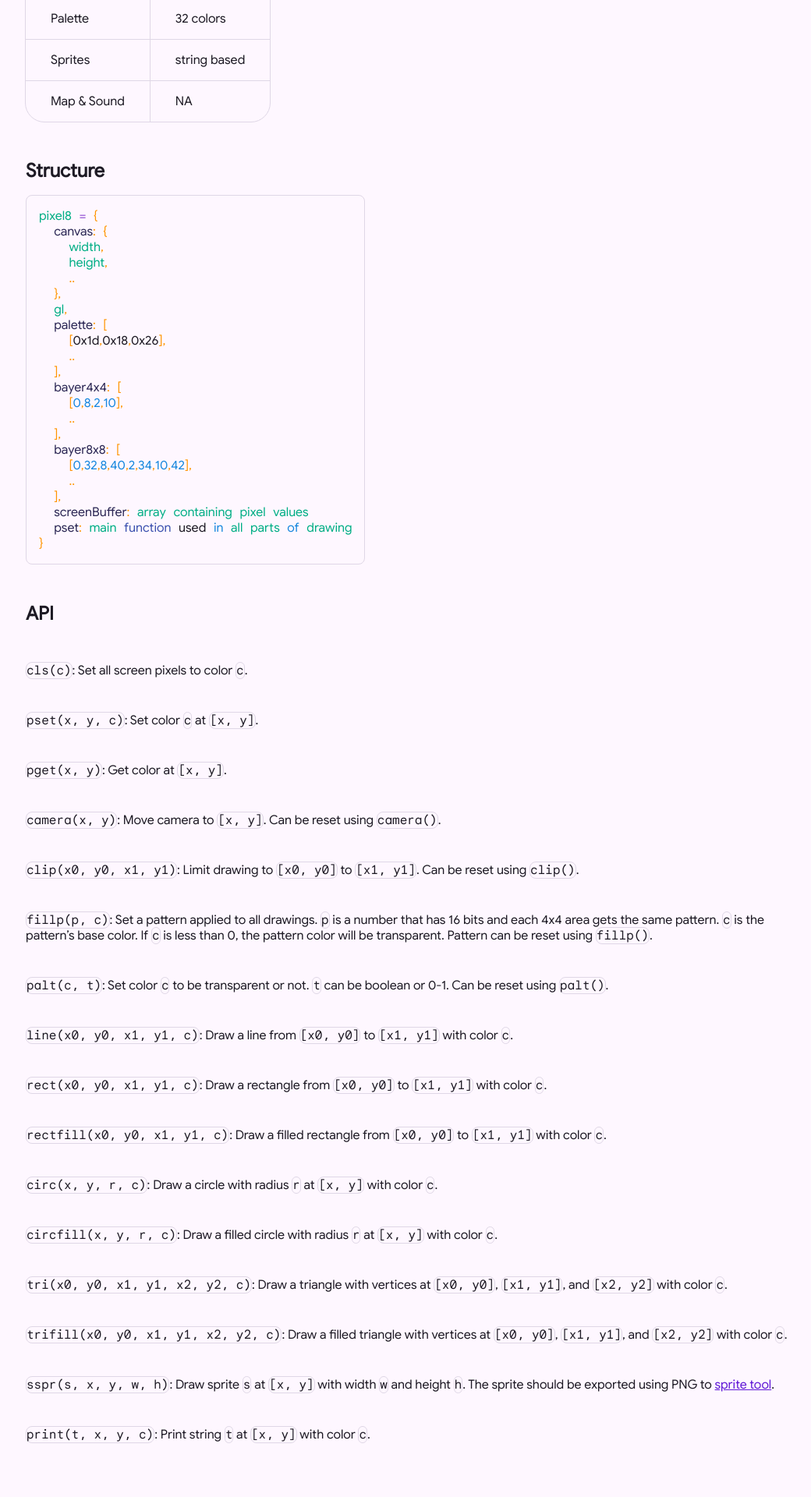
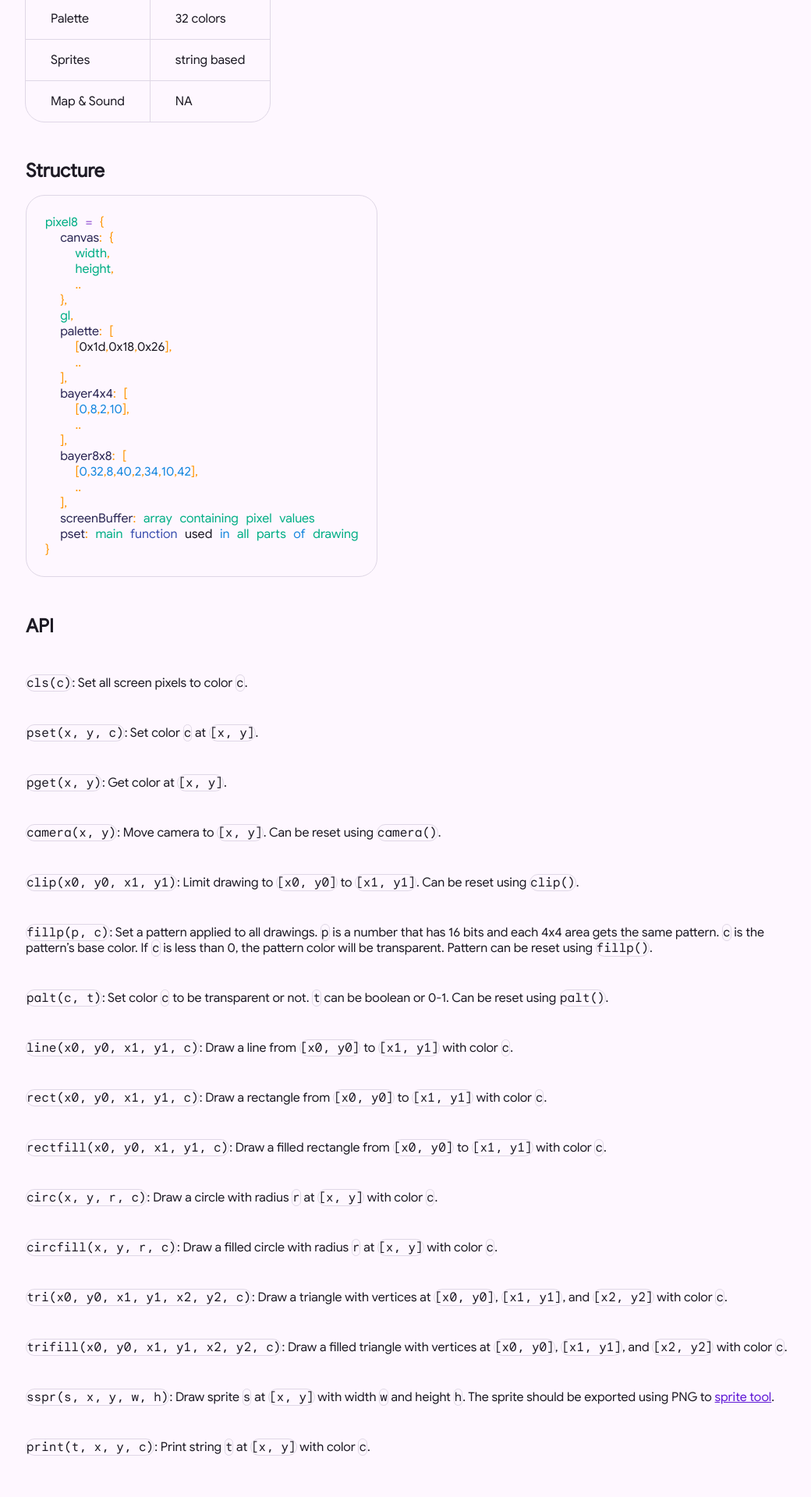
Before and after one commit to Nxrix/nxrix.github.io, a Jekyll site: the page built from _projects/pixel-8.md, in a window 1280 px wide. Shown: the part 628-2548 px from the top of the page at 78% size, without its empty margins (117-1157 px from the left). Built offline with Jekyll 4.4.1, drawn with Linux system fonts in a browser that asks for light colours.

Commit message:
Update style.css

```diff
--- a/assets/css/style.css
+++ b/assets/css/style.css
@@ -475,7 +475,7 @@ ol, ul {
   width: fit-content;
   max-width: 100%;
   border: 1px solid var(--md-sys-color-surface-dim);
-  border-radius: 8px;
+  border-radius: 24px;
   overflow: auto;
 }
 .body .content .highlighter-rouge div {
@@ -483,7 +483,7 @@ ol, ul {
   height: fit-content;
 }
 .body .content .highlighter-rouge pre {
-  margin: 16px;
+  margin: 24px;
 }
 .body .content code {
   font-family: "mono";
```
